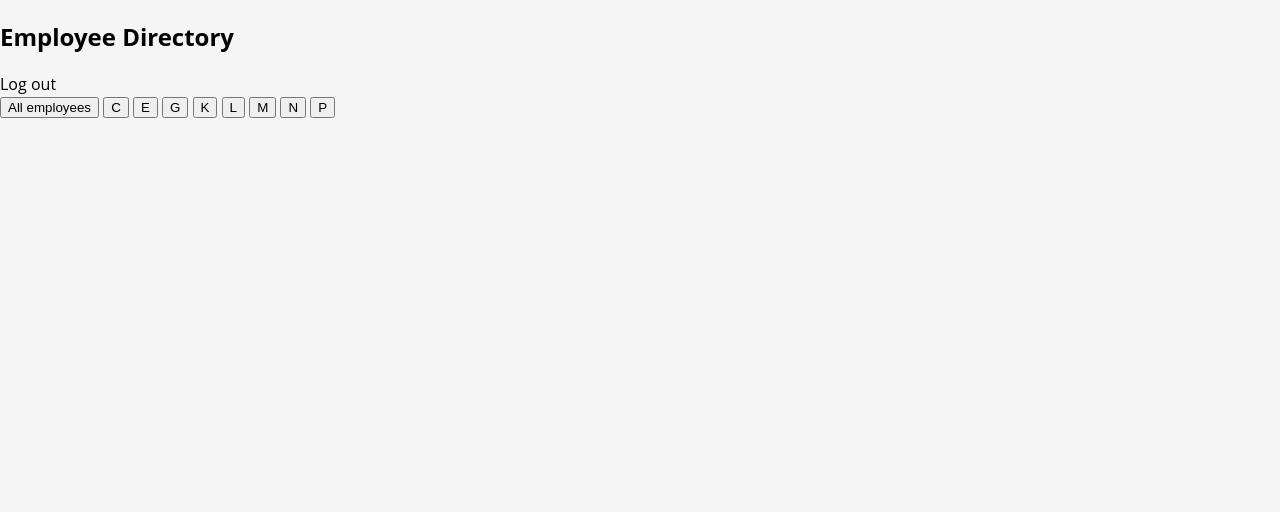
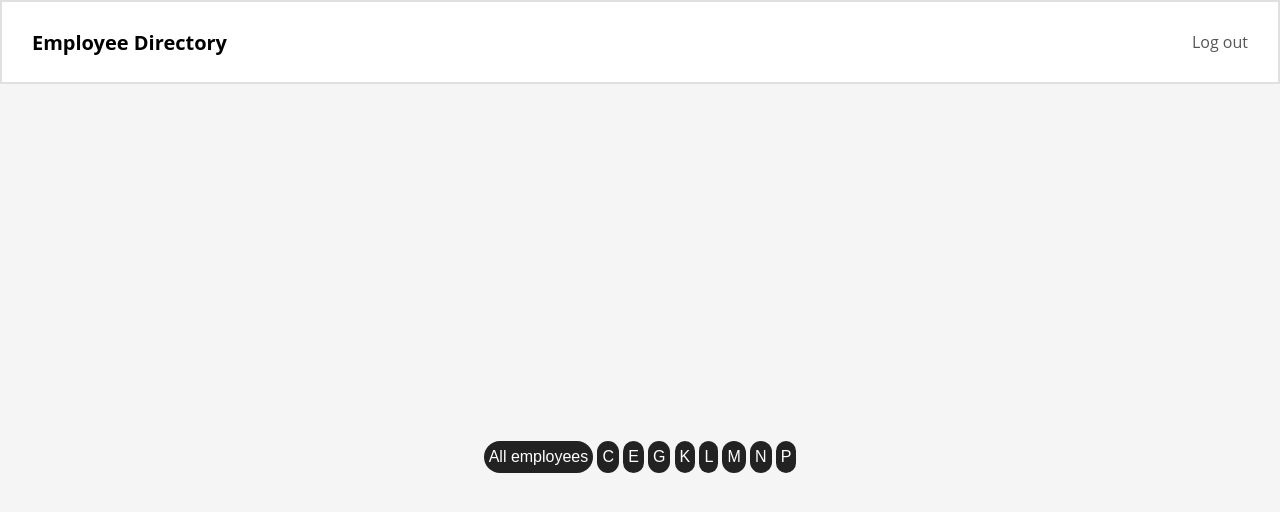
Before and after one commit to simoneavilarranz/p5-dashboard-individual-simoneavilaarranz, a website: page src/html/dashboard.html in a window 1280 px wide. Drawn offline with Linux system fonts and the light colour scheme.

Commit message:
style:creado y configurado archivo components

```diff
--- /dev/null
+++ b/src/css/components.css
@@ -0,0 +1,48 @@
+nav {
+    display: flex;
+    justify-content: space-between;
+    align-items: center;
+    padding: 10px 30px 10px 30px;
+    background-color: var(--blanco);
+    border-color: var(--gris-borde);
+    border-style: solid;
+    border-width: 2px;
+    margin-bottom: 30px;
+}
+
+nav h1{
+    font-size: 20px;
+}
+
+nav a {
+    font-size: 16px;
+    color: var(--gris-oscuro);
+    text-decoration: none;
+}
+
+nav a:hover {
+    font-size: 16px;
+    color: var(--gris-oscuro);
+    text-decoration: underline;
+}
+
+nav a:visited {
+    font-size: 16px;
+    color: var(--gris-oscuro);
+    text-decoration: none;
+}
+
+.dashboard-filters {
+    margin: auto;
+}
+
+.filters-btn {
+    background-color: var(--negro);
+    min-height: 2em;
+    color: var(--blanco);
+    font-size: 16px;
+    font-weight: lighter;
+    border-radius: 20px;
+    border-style: none;
+    padding: 5px;
+}
--- a/src/css/login.css
+++ b/src/css/login.css
@@ -1,5 +1,6 @@
 #login {
     text-align: center;
+    margin: auto;
 }
 
 #login h1 {
--- a/src/css/main.css
+++ b/src/css/main.css
@@ -1,2 +1,3 @@
 @import '/src/css/variables.css';
 @import '/src/css/login.css';
+@import '/src/css/components.css';
--- a/src/html/dashboard.html
+++ b/src/html/dashboard.html
@@ -11,7 +11,7 @@
         <h1>
             Employee Directory
         </h1>
-        <a>
+        <a href="#">
             Log out
         </a>
     </nav>
```
